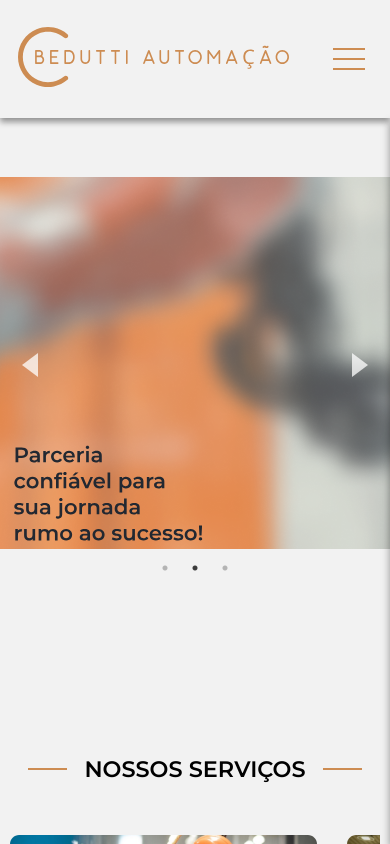
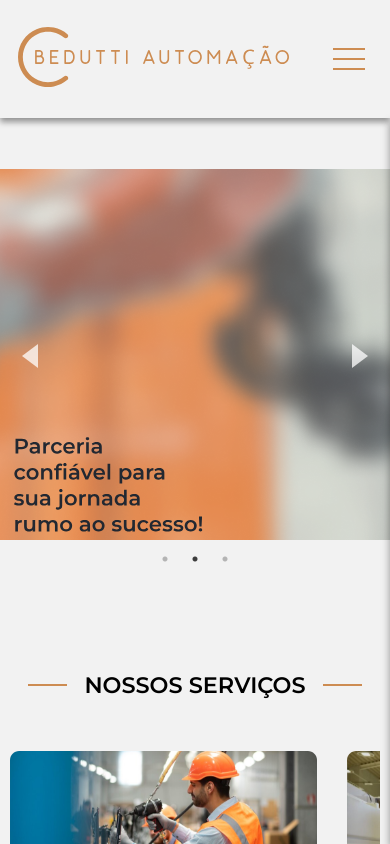
Before and after one commit to Ath3Dev/beduttiAutomacao, a React (Vite) app: page / in a window 390 px wide. Shown: the top 844 px of the page. Built offline with nearby package versions, Linux system fonts and the light colour scheme.

Commit message:
:lipstick: style: Ajuste de margens do main-carousel para responsividade

```diff
--- a/src/assets/css/Home.css
+++ b/src/assets/css/Home.css
@@ -3,7 +3,7 @@
 }
 
 .main-carousel {
-    margin-bottom: 9vh;
+    margin-bottom: 15vh;
 }
 
 .main-carousel .slider {
@@ -15,7 +15,7 @@
     width: 100%;
 }
 
-.slider-mobile{
+.slider-mobile {
     display: none;
 }
 
@@ -168,15 +168,16 @@
 
 @media screen and (max-width: 999px) {
 
-    .main-carousel{
-        margin-top: 5vh;
+    .main-carousel {
+        margin-top: 4vh;
+        margin-bottom: 0;
     }
 
-    .slider-desktop{
+    .slider-desktop {
         display: none;
     }
 
-    .slider-mobile{
+    .slider-mobile {
         display: block;
     }
 
@@ -200,4 +201,5 @@
     .modal-content {
         max-width: 100%;
     }
+
 }
```
